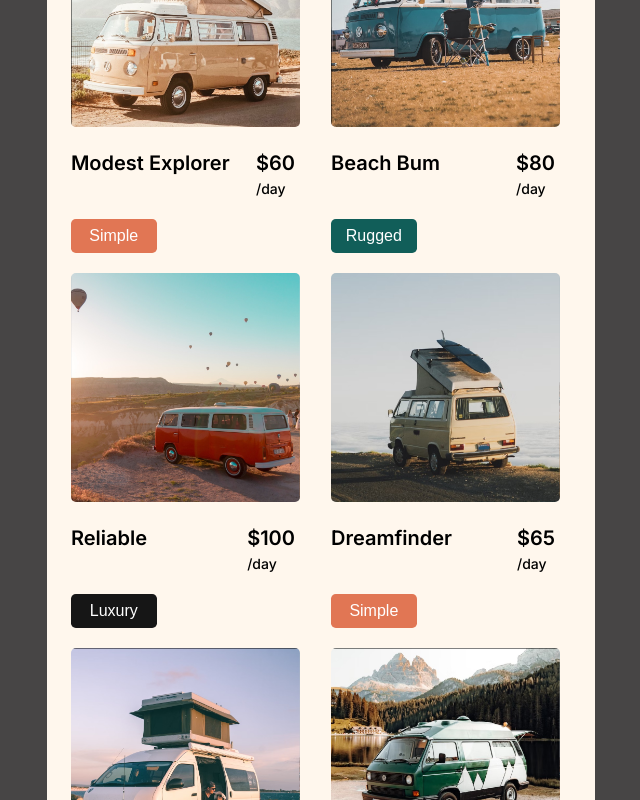
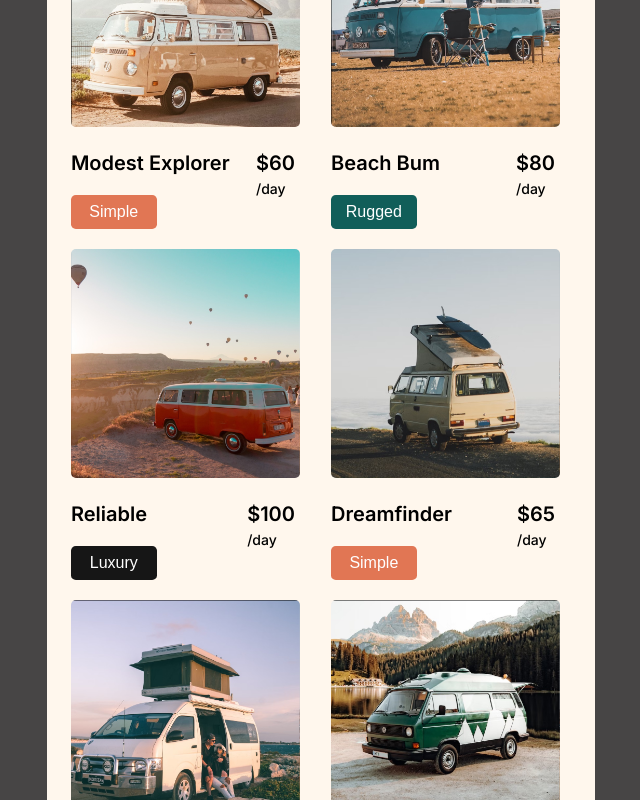
Before and after one commit to Donjheggo/Vanlife, a React (Vite) app: page /vans in a window 1280 px wide. Shown: the part 440-1240 px from the top of the page, without its empty margins (319-959 px from the left). Built offline with nearby package versions, Linux system fonts and the light colour scheme.

Commit message:
added filters

```diff
--- a/index.html
+++ b/index.html
@@ -2,7 +2,7 @@
 <html lang="en">
   <head>
     <meta charset="UTF-8" />
-    <link rel="icon" type="image/svg+xml" href="/images/vite.svg" />
+    <link rel="icon" type="image/svg+xml" href="/images/homebg.jpg" />
     <meta name="viewport" content="width=device-width, initial-scale=1.0" />
     <link rel="stylesheet" href="/css/style.css">
     <link rel="preconnect" href="https://fonts.googleapis.com">
--- a/public/css/style.css
+++ b/public/css/style.css
@@ -11,6 +11,7 @@ body {
 #root{
     margin-top: 5rem;
     width: 548.15px;
+    background: #FFF7ED;
 }
 
 nav {
@@ -57,10 +58,6 @@ footer {
     font-style: normal;
     font-weight: 500;
     font-size: 14px;
-}
-
-.main{
-    background: #FFF7ED;
 }
 
 
--- a/src/components/Van.jsx
+++ b/src/components/Van.jsx
@@ -18,15 +18,21 @@ const Van = (props) => {
     <div className='col'>
         <img src={props.image} className="van-img" />
         <div className='d-flex'>
+            <div>
               <p className='van-name'>{props.name}</p>
-            <p className='van-price ml-auto pr-1'>
+              <button className="van-btn" style={btnColor}>{props.type}</button>
+            </div>
+            <div className='ml-auto pr-1'>
+              <p className='van-price'>
                   ${props.price}
                   <span className='price-perday'><br/>
                   /day
                   </span>
               </p>
             </div>
-        <button className="van-btn" style={btnColor}>{props.type}</button>
+
+        </div>
+
     </div>
   )
 }
--- a/src/pages/Vans.jsx
+++ b/src/pages/Vans.jsx
@@ -5,7 +5,42 @@ import vandata from '../vandata'
 
 const Vans = () => {
 
-  const elements = vandata.map(item => (
+  const vansElements = () => {
+    let elements = []
+    for(let i = 0; i < vandata.length; i ++){
+      elements.push({
+        id: vandata[i].id,
+        image: vandata[i].image,
+        name: vandata[i].name,
+        price: vandata[i].price,
+        type: vandata[i].type,
+        isFiltered: false
+      })
+    }
+    return elements;
+  }
+
+  const [vans, setVans] = React.useState(vansElements())
+
+
+  const filter = (type) => {
+    setVans(prev => prev.map(van => {
+      return van.type === type ? van : {...van, isFiltered: !van.isFiltered}
+    }))
+  };
+
+
+  const clearFilter = () => {
+    setVans(vansElements())
+  }
+
+
+  React.useEffect( () => {
+    console.log(vans)
+  }, [vans])
+
+
+  const elements = vans.map(item => (
     <Van
       key={item.id}
       name={item.name}
@@ -21,10 +56,10 @@ const Vans = () => {
     <div className='vans container'>
       <p className='vans-title'>Explore our van options</p>
       <div className='row'>
-        <button className='filter-btn col'>Simple</button>
-        <button className='filter-btn col'>Luxury</button>
-        <button className='filter-btn col'>Rugged</button>
-        <button className='clearfilter-btn col'>Clear filters</button>
+        <button onClick={() => filter('Simple')} className='filter-btn col'>Simple</button>
+        <button onClick={() => filter('Luxury')} className='filter-btn col'>Luxury</button>
+        <button onClick={() => filter('Rugged')} className='filter-btn col'>Rugged</button>
+        <button onClick={clearFilter} className='clearfilter-btn col'>Clear filters</button>
       </div>
       <div className='row-van vans-imgs'>
         {elements}
```
Lines whose indentation alone changed are shown as unchanged.
